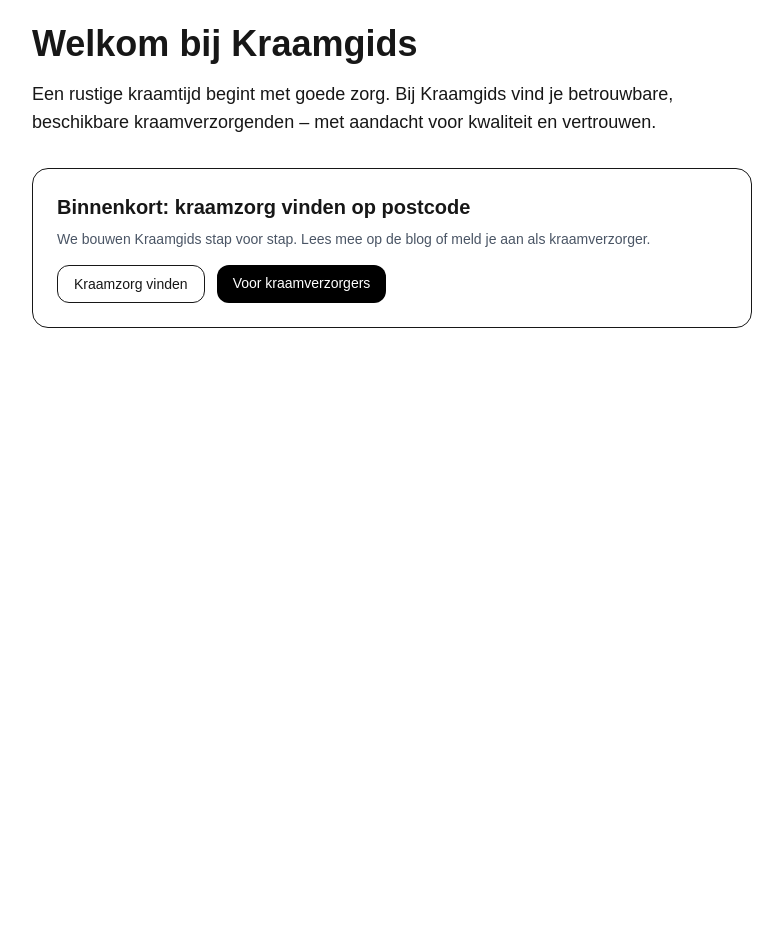
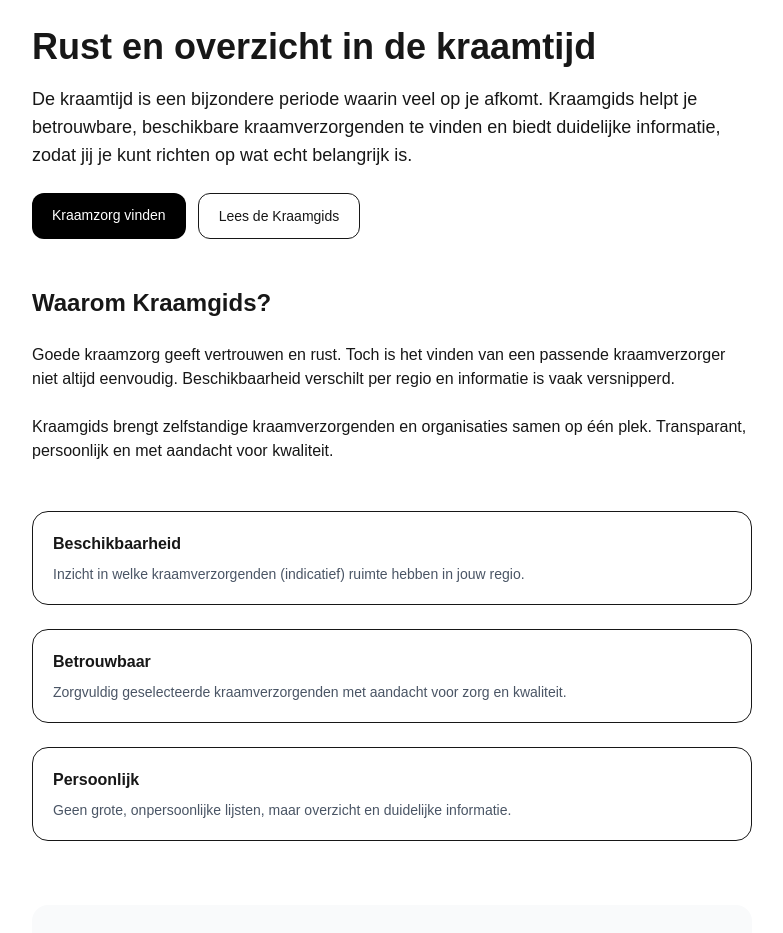
Before and after one commit to xJellyna/Kraamgids, a Next.js app: page / in a window 1280 px wide. Shown: the top 933 px of the page, without its empty margins (248-1031 px from the left). Before the commit the page ends 800 px from the top, so only its background shows below. Built offline with nearby package versions, Linux system fonts and the light colour scheme.

Commit message:
Add blog pages and update home

```diff
--- /dev/null
+++ b/app/blog/kraamzorg-regelen/page.tsx
@@ -0,0 +1,73 @@
+import Link from "next/link";
+
+type Post = {
+  slug: string;
+  title: string;
+  date: string; // bv. "13 december 2025"
+  excerpt: string;
+};
+
+const posts: Post[] = [
+  {
+    slug: "kraamzorg-regelen",
+    title: "Kraamzorg regelen: wanneer begin je en waar let je op?",
+    date: "13 december 2025",
+    excerpt:
+      "Wanneer regel je kraamzorg, waar let je op bij je keuze en wat kun je doen als het vol zit in jouw regio?",
+  },
+  // Voeg later meer posts toe, bijv.:
+  // {
+  //   slug: "wat-doet-een-kraamverzorger",
+  //   title: "Wat doet een kraamverzorger precies?",
+  //   date: "20 december 2025",
+  //   excerpt: "Een overzicht van taken, ondersteuning en wat je kunt verwachten in de kraamweek.",
+  // },
+];
+
+export default function BlogPage() {
+  return (
+    <main className="mx-auto max-w-3xl p-6">
+      <h1 className="text-3xl font-bold">Blog</h1>
+      <p className="mt-3 text-gray-700">
+        Duidelijke informatie en praktische tips voor (aanstaande) ouders — met
+        rust en overzicht in de kraamtijd.
+      </p>
+
+      <div className="mt-8 space-y-4">
+        {posts.map((post) => (
+          <article key={post.slug} className="rounded-2xl border p-5">
+            <p className="text-sm text-gray-600">{post.date}</p>
+
+            <h2 className="mt-2 text-xl font-semibold">
+              <Link href={`/blog/${post.slug}`} className="hover:underline">
+                {post.title}
+              </Link>
+            </h2>
+
+            <p className="mt-2 text-sm text-gray-700">{post.excerpt}</p>
+
+            <div className="mt-4">
+              <Link
+                href={`/blog/${post.slug}`}
+                className="text-sm font-medium underline"
+              >
+                Lees verder →
+              </Link>
+            </div>
+          </article>
+        ))}
+      </div>
+
+      <section className="mt-12 rounded-2xl bg-gray-50 p-6">
+        <h2 className="text-xl font-semibold">Mis je een onderwerp?</h2>
+        <p className="mt-2 text-sm text-gray-700">
+          Heb je een vraag over kraamzorg of de kraamtijd? Laat het weten — dan
+          schrijven we er graag over.
+        </p>
+        <Link href="/contact" className="mt-4 inline-block text-sm underline">
+          Neem contact op
+        </Link>
+      </section>
+    </main>
+  );
+}
--- a/app/page.tsx
+++ b/app/page.tsx
@@ -3,35 +3,95 @@ import Link from "next/link";
 export default function HomePage() {
   return (
     <main className="mx-auto max-w-3xl p-6">
-      <h1 className="text-4xl font-bold">Welkom bij Kraamgids</h1>
+      {/* HERO */}
+      <h1 className="text-4xl font-bold leading-tight">
+        Rust en overzicht in de kraamtijd
+      </h1>
 
       <p className="mt-4 text-lg">
-        Een rustige kraamtijd begint met goede zorg. Bij Kraamgids vind je
-        betrouwbare, beschikbare kraamverzorgenden – met aandacht voor kwaliteit
-        en vertrouwen.
+        De kraamtijd is een bijzondere periode waarin veel op je afkomt.
+        Kraamgids helpt je betrouwbare, beschikbare kraamverzorgenden te vinden
+        en biedt duidelijke informatie, zodat jij je kunt richten op wat echt
+        belangrijk is.
       </p>
 
-      <div className="mt-8 rounded-2xl border p-6">
-        <h2 className="text-xl font-semibold">
-          Binnenkort: kraamzorg vinden op postcode
+      <div className="mt-6 flex flex-wrap gap-3">
+        <Link
+          href="/vinden"
+          className="rounded-xl bg-black px-5 py-3 text-sm text-white"
+        >
+          Kraamzorg vinden
+        </Link>
+        <Link
+          href="/blog"
+          className="rounded-xl border px-5 py-3 text-sm"
+        >
+          Lees de Kraamgids
+        </Link>
+      </div>
+
+      {/* UITLEG */}
+      <section className="mt-12 space-y-6">
+        <h2 className="text-2xl font-semibold">
+          Waarom Kraamgids?
         </h2>
-        <p className="mt-2 text-sm text-gray-600">
-          We bouwen Kraamgids stap voor stap. Lees mee op de blog of meld je aan
-          als kraamverzorger.
+
+        <p>
+          Goede kraamzorg geeft vertrouwen en rust. Toch is het vinden van een
+          passende kraamverzorger niet altijd eenvoudig. Beschikbaarheid
+          verschilt per regio en informatie is vaak versnipperd.
         </p>
 
-        <div className="mt-4 flex gap-3">
-          <Link href="/vinden" className="rounded-xl border px-4 py-2 text-sm">
-            Kraamzorg vinden
-          </Link>
-          <Link
-            href="/voor-kraamverzorgers"
-            className="rounded-xl bg-black px-4 py-2 text-sm text-white"
-          >
-            Voor kraamverzorgers
-          </Link>
+        <p>
+          Kraamgids brengt zelfstandige kraamverzorgenden en organisaties samen
+          op één plek. Transparant, persoonlijk en met aandacht voor kwaliteit.
+        </p>
+      </section>
+
+      {/* VOORDELEN */}
+      <section className="mt-12 grid gap-6">
+        <div className="rounded-2xl border p-5">
+          <h3 className="font-semibold">Beschikbaarheid</h3>
+          <p className="mt-2 text-sm text-gray-600">
+            Inzicht in welke kraamverzorgenden (indicatief) ruimte hebben in jouw
+            regio.
+          </p>
         </div>
-      </div>
+
+        <div className="rounded-2xl border p-5">
+          <h3 className="font-semibold">Betrouwbaar</h3>
+          <p className="mt-2 text-sm text-gray-600">
+            Zorgvuldig geselecteerde kraamverzorgenden met aandacht voor zorg en
+            kwaliteit.
+          </p>
+        </div>
+
+        <div className="rounded-2xl border p-5">
+          <h3 className="font-semibold">Persoonlijk</h3>
+          <p className="mt-2 text-sm text-gray-600">
+            Geen grote, onpersoonlijke lijsten, maar overzicht en duidelijke
+            informatie.
+          </p>
+        </div>
+      </section>
+
+      {/* VOOR KRAAMVERZORGERS */}
+      <section className="mt-16 rounded-2xl bg-gray-50 p-6">
+        <h2 className="text-2xl font-semibold">
+          Ben je kraamverzorger?
+        </h2>
+        <p className="mt-3">
+          Kraamgids biedt jou een plek om zichtbaar te zijn voor ouders in jouw
+          regio. Transparant, zonder marketinggedoe.
+        </p>
+
+        <Link
+          href="/voor-kraamverzorgers"
+          className="mt-4 inline-block rounded-xl border px-5 py-3 text-sm"
+        >
+          Meer informatie voor kraamverzorgers
+        </Link>
+      </section>
     </main>
   );
 }
```
Also changed, not shown: app/blog/page.tsx (added).
